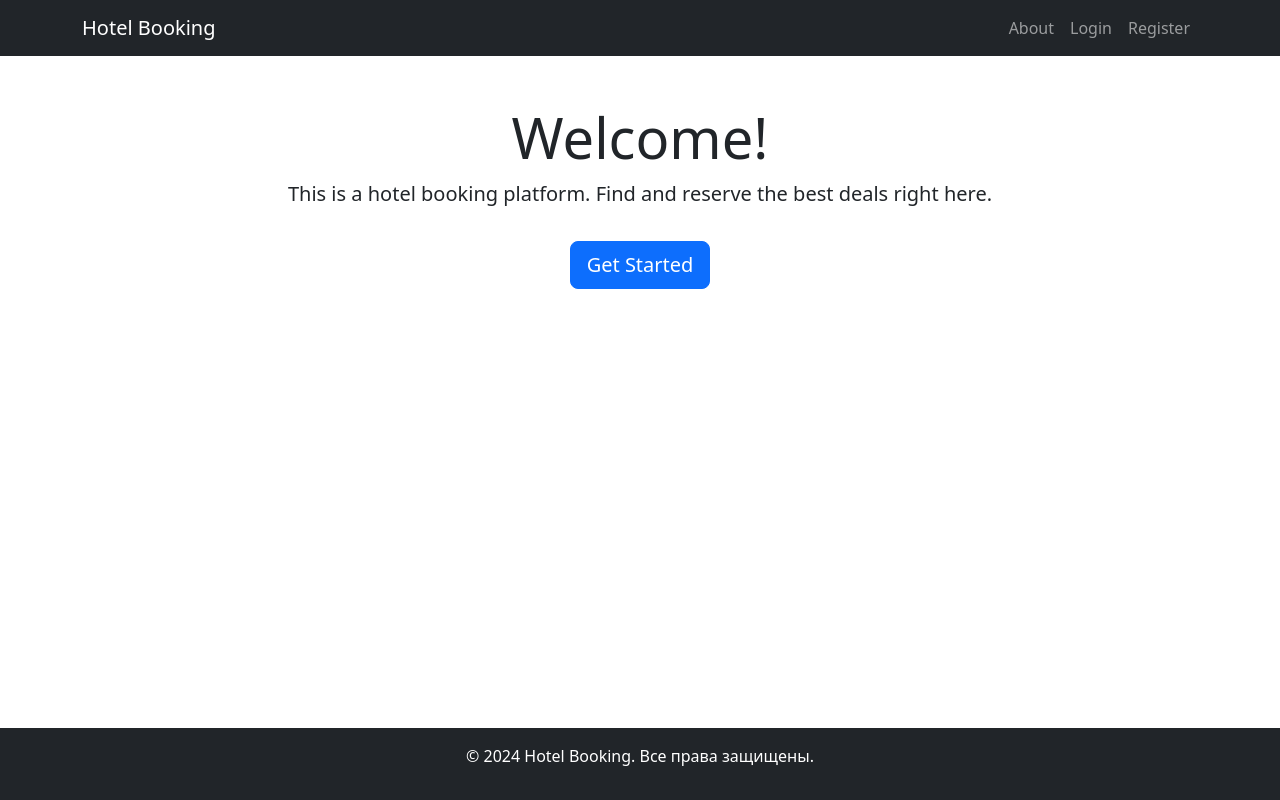
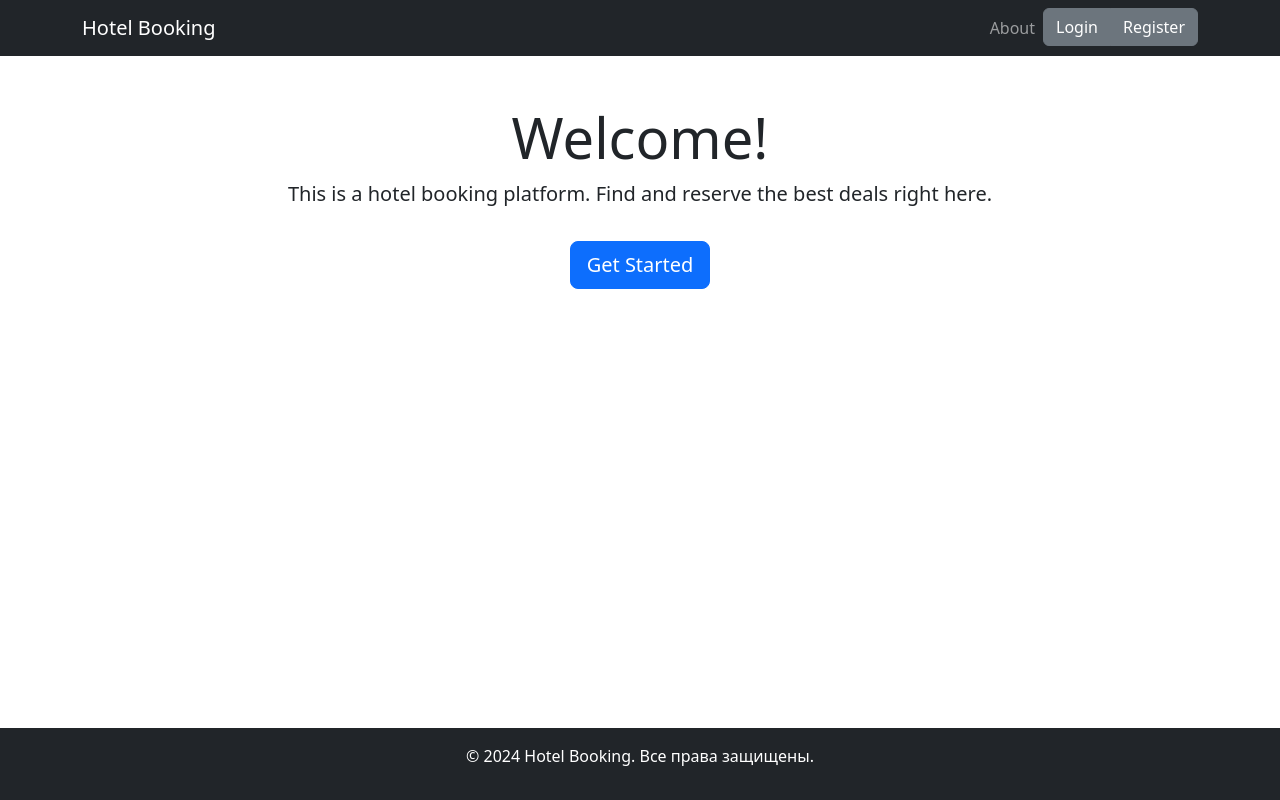
Before and after one commit to SonderLor/hotels_project, a React (Create React App) app in the folder frontend_service/: page / in a window 1280 px wide. Built offline with nearby package versions, Linux system fonts and the light colour scheme.

Commit message:
Add links to hotel

```diff
--- a/frontend_service/src/components/Header.js
+++ b/frontend_service/src/components/Header.js
@@ -1,9 +1,9 @@
 import React from 'react';
-import { Link } from 'react-router-dom';
+import { NavLink, Link } from 'react-router-dom';
 import { useAuth } from '../context/AuthContext';
 
 const Header = () => {
-    const { isLoggedIn } = useAuth();
+    const { isLoggedIn, user } = useAuth();
 
     return (
         <nav className="navbar navbar-expand-lg navbar-dark bg-dark">
@@ -25,34 +25,70 @@ const Header = () => {
                 <div className="collapse navbar-collapse" id="navbarNav">
                     <ul className="navbar-nav ms-auto">
                         <li className="nav-item">
-                            <Link className="nav-link" to="/about">
+                            <NavLink className="nav-link" to="/about" activeClassName="active">
                                 About
-                            </Link>
+                            </NavLink>
                         </li>
                         {isLoggedIn ? (
                             <>
+                                {user?.role === 'staff' && (
+                                    <li className="nav-item">
+                                        <NavLink
+                                            className="nav-link"
+                                            to="/hotels/user"
+                                            activeClassName="active"
+                                        >
+                                            My Hotels
+                                        </NavLink>
+                                    </li>
+                                )}
                                 <li className="nav-item">
-                                    <Link className="nav-link" to="/profile">
-                                        Profile
-                                    </Link>
+                                    <NavLink
+                                        className="nav-link"
+                                        to="/hotels"
+                                        activeClassName="active"
+                                    >
+                                        Hotels
+                                    </NavLink>
                                 </li>
                                 <li className="nav-item">
-                                    <Link className="nav-link" to="/logout">
-                                        Logout
-                                    </Link>
+                                    <div class="btn-group" role="group" aria-label="Basic example">
+                                        <NavLink
+                                            className="btn btn-secondary"
+                                            to="/profile"
+                                            activeClassName="active"
+                                        >
+                                            {user?.username} ({user?.role})
+                                        </NavLink>
+                                        <NavLink
+                                            className="btn btn-secondary"
+                                            to="/logout"
+                                            activeClassName="active"
+                                        >
+                                            Logout
+                                        </NavLink>
+                                    </div>
                                 </li>
                             </>
                         ) : (
                             <>
                                 <li className="nav-item">
-                                    <Link className="nav-link" to="/login">
-                                        Login
-                                    </Link>
-                                </li>
-                                <li className="nav-item">
-                                    <Link className="nav-link" to="/registration">
-                                        Register
-                                    </Link>
+                                    <div class="btn-group" role="group" aria-label="Basic example">
+                                        <NavLink
+                                            className="btn btn-secondary"
+                                            to="/login"
+                                            activeClassName="active"
+                                        >
+                                            Login
+                                        </NavLink>
+                                        <NavLink
+                                            className="btn btn-secondary"
+                                            to="/registration"
+                                            activeClassName="active"
+                                        >
+                                            Register
+                                        </NavLink>
+                                    </div>
                                 </li>
                             </>
                         )}
```
